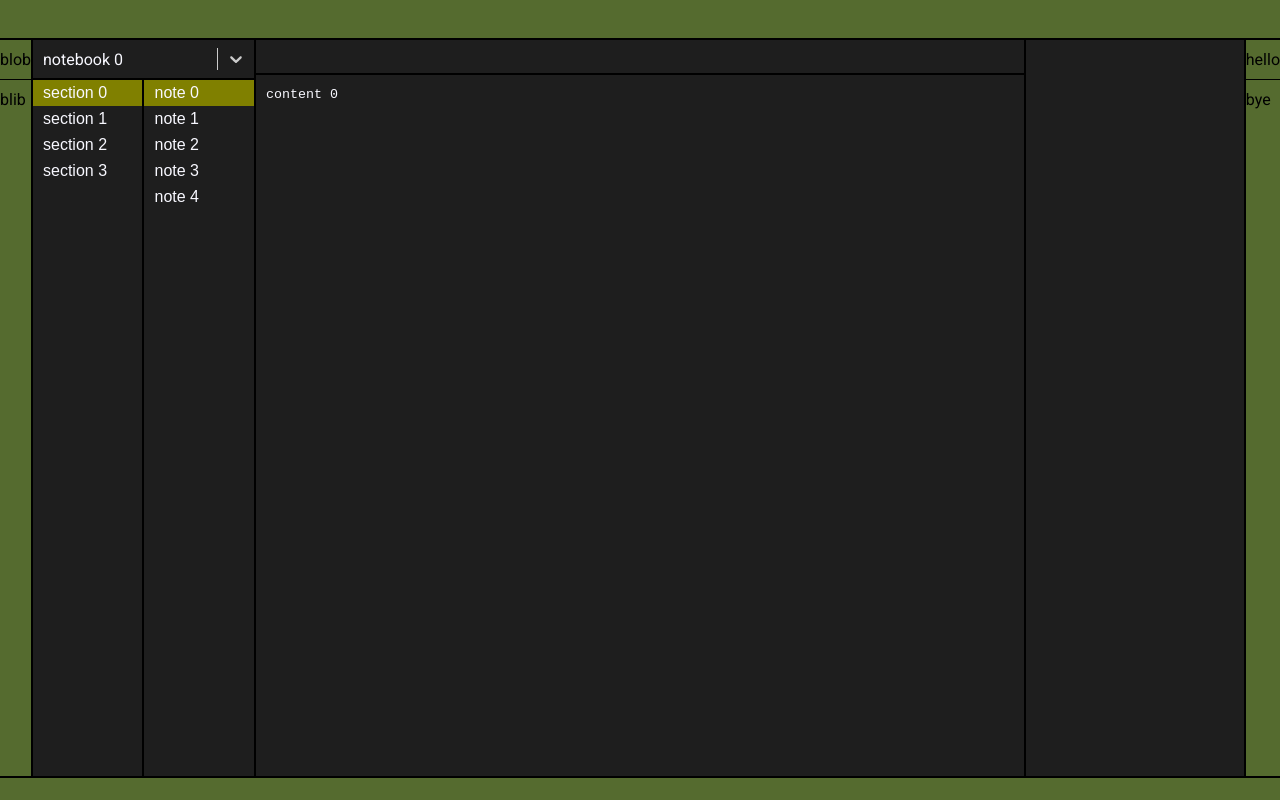
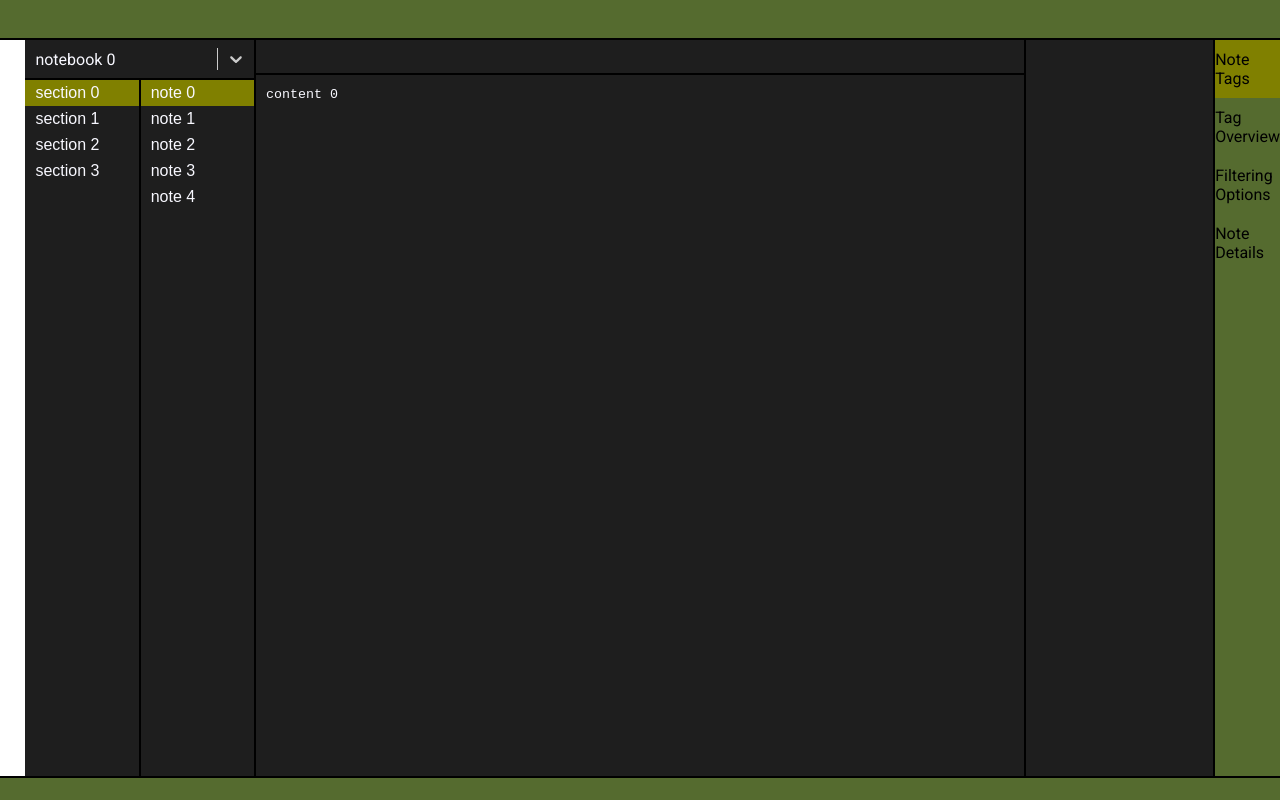
Before and after one commit to stroym/snovy, a React (Create React App) app: page / in a window 1280 px wide. Built offline with nearby package versions, Linux system fonts and the light colour scheme.

Commit message:
attempts to make side menus play nice

```diff
--- a/src/component/layout/Left.tsx
+++ b/src/component/layout/Left.tsx
@@ -4,12 +4,11 @@ import Section from "../../model/Section"
 import Notebook from "../../model/Notebook"
 import List from "../list/List"
 import {OrderedItem} from "../../model/Base"
-import TabMenu, {Orientation} from "../tab_menu/TabMenu"
+import {Orientation} from "../tab_menu/TabMenu"
 import NotebookSelector from "../NotebookSelector"
 import Manager from "../../model/Manager"
 import ContextMenuItem from "../context_menu/ContextMenuItem"
 import Sidebar from "./Sidebar"
-import TabMenuItem from "../tab_menu/TabMenuItem"
 
 export const LeftBar = (props: {
   onActiveNotebookChange: (active: Notebook | undefined) => any,
@@ -30,12 +29,12 @@ export const LeftBar = (props: {
   //TODO autoselect previous item when currently selected is deleted
   return (
     <Sidebar orientation={Orientation.LEFT}
-             tabs={
-               <TabMenu orientation={Orientation.LEFT}>
-                 <TabMenuItem text={"blob"}/>
-                 <TabMenuItem text={"blib"}/>
-               </TabMenu>
-             }
+      // tabs={
+      //   <TabMenu orientation={Orientation.LEFT}>
+      //     <TabMenuItem text={"Notes"}/>
+      //     <TabMenuItem text={"Search"}/>
+      //   </TabMenu>
+      // }
     >
       <NotebookSelector notebooks={props.manager.items} onActiveChange={props.onActiveNotebookChange}/>
       <List<Section> id="snovy-list-section" items={props.activeNotebook?.itemsSortedByOrder} defaultSelection
--- a/src/component/layout/Right.tsx
+++ b/src/component/layout/Right.tsx
@@ -1,4 +1,4 @@
-import React, {useState} from "react"
+import React, {useEffect, useState} from "react"
 import TabMenu, {Orientation} from "../tab_menu/TabMenu"
 import Note from "../../model/Note"
 import Notebook from "../../model/Notebook"
@@ -6,6 +6,7 @@ import Tag from "../../model/Tag"
 import TagDisplay from "../tag/TagDisplay"
 import TabMenuItem from "../tab_menu/TabMenuItem"
 import Sidebar from "./Sidebar"
+import TagManager from "../tag/TagManager"
 
 //intellij-esque side tab switcher:
 // note overview - state, tags
@@ -20,23 +21,38 @@ const SidebarRight = (props: {
   onActiveTagChange: (tag: Tag | undefined) => any
 }) => {
 
-  const [activeTab, setActiveTab] = useState()
+  const [children, setChildren] = useState<Array<React.ReactElement> | React.ReactElement>([])
+
+  const onTabClick = (children: Array<React.ReactElement> | React.ReactElement) => {
+    setChildren(children)
+  }
+
+  useEffect(
+    () => {
+      console.log("blob")
+    }, [props.activeNote]
+  )
 
   return (
     <Sidebar orientation={Orientation.RIGHT}
-             classList={["jel"]}
              tabs={
-               <TabMenu orientation={Orientation.RIGHT}>
-                 <TabMenuItem text={"hello"}/>
-                 <TabMenuItem text={"bye"}/>
+               <TabMenu orientation={Orientation.RIGHT} onClick={onTabClick}>
+                 <TabMenuItem text={"Note Tags"} defaultSelected>
+                   <TagDisplay activeNote={props.activeNote}/>
+                 </TabMenuItem>
+                 <TabMenuItem text={"Tag Overview"}>
+                   <TagManager activeNotebook={props.activeNotebook} activeTag={props.activeTag}
+                               onActiveTagChange={props.onActiveTagChange}
+                   />
+                 </TabMenuItem>
+                 <TabMenuItem text={"Filtering Options"}>
+                 </TabMenuItem>
+                 <TabMenuItem text={"Note Details"}>
+                 </TabMenuItem>
                </TabMenu>
              }
     >
-      <></>
-      <TagDisplay activeNote={props.activeNote}/>
-      {/*<TagManager activeNotebook={props.activeNotebook} activeTag={props.activeTag}*/}
-      {/*            onActiveTagChange={props.onActiveTagChange}*/}
-      {/*/>*/}
+      {children}
     </Sidebar>
   )
 
--- a/src/component/layout/Sidebar.tsx
+++ b/src/component/layout/Sidebar.tsx
@@ -3,8 +3,8 @@ import TabMenu, {Orientation} from "../tab_menu/TabMenu"
 
 const Sidebar = (props: {
   classList?: Array<string>,
-  children: Array<React.ReactElement>,
-  tabs: React.ReactElement<typeof TabMenu>,
+  children: Array<React.ReactElement> | React.ReactElement,
+  tabs?: React.ReactElement<typeof TabMenu>,
   orientation: Orientation.LEFT | Orientation.RIGHT
 }) => {
 
--- a/src/component/tab_menu/TabMenu.tsx
+++ b/src/component/tab_menu/TabMenu.tsx
@@ -1,17 +1,42 @@
-import React from "react"
-import TabMenuItem from "./TabMenuItem"
+import React, {useState} from "react"
+import {TabMenuItemProps} from "./TabMenuItem"
 
 const TabMenu = (props: {
   id?: string,
   orientation: Orientation,
-  children?: Array<React.ReactElement<typeof TabMenuItem>>
+  children: Array<React.ReactElement<TabMenuItemProps>>,
+  onClick?: (children: Array<React.ReactElement> | React.ReactElement) => any
 }) => {
 
+  const [activeTab, setActiveTab] = useState<any>()
+
+  // useEffect(
+  //   () => {
+  //     if (props.children && props.children.length > 0) {
+  //       setActiveTab(props.children[0].props.text)
+  //       props.children[0].props.onClick!(props.children[0].props.children)
+  //     }
+  //   }, [props.children]
+  // )
+
   return (
-    <div id={props.id} className={"snovy-tab-menu_" + props.orientation}>
-      {props.children}
+    <div id={props.id} className={"snovy-tab-menu-" + props.orientation}>
+      {appendToChildren(props.children)}
     </div>
   )
+
+  function appendToChildren(children: Array<React.ReactElement<TabMenuItemProps>>) {
+    return React.Children.map(children, (child) => {
+      let temp = child.props.onClick ? child : React.cloneElement(child, {
+        onClick: () => {
+          setActiveTab(child.props.text)
+          props.onClick ? props.onClick(child.props.children) : null
+        }
+      })
+
+      return React.cloneElement(temp, {active: temp.props.text == activeTab})
+    })
+  }
 
 }
 
--- a/src/component/tab_menu/TabMenuItem.tsx
+++ b/src/component/tab_menu/TabMenuItem.tsx
@@ -1,12 +1,28 @@
-import React from "react"
+import React, {useEffect} from "react"
 
-const TabMenuItem = (props: {
+export type TabMenuItemProps = {
   id?: string,
-  text: string
-}) => {
+  text: string,
+  children: Array<React.ReactElement> | React.ReactElement
+  onClick?: (children: Array<React.ReactElement> | React.ReactElement) => any,
+  active?: boolean,
+  defaultSelected?: boolean
+}
+
+const TabMenuItem = (props: TabMenuItemProps) => {
+
+  useEffect(
+    () => {
+      if (props.defaultSelected && props.onClick) {
+        props.onClick(props.children!)
+      }
+    }, []
+  )
 
   return (
-    <div id={props.id} className={"snovy-tab-menu-item"}>
+    <div id={props.id} className={"snovy-tab-menu-item".concat(props.active ? " active" : "")}
+         onClick={() => {props.onClick ? props.onClick(props.children!) : []}}
+    >
       {props.text}
     </div>
   )
--- a/src/component/tag/TagDisplay.tsx
+++ b/src/component/tag/TagDisplay.tsx
@@ -1,4 +1,4 @@
-import React, {useState} from "react"
+import React, {useEffect, useState} from "react"
 import Tag from "../../model/Tag"
 import TagItem from "./TagItem"
 import Note from "../../model/Note"
@@ -13,6 +13,12 @@ const TagDisplay = (props: {
 
   //TODO find a better way to update this component
   const [updated, setUpdated] = useState<number>()
+
+  useEffect(
+    () => {
+      console.log(props.activeNote)
+    }, [props.activeNote]
+  )
 
   const onRemove = (tag: Tag) => {
     setUpdated(tag.id)
--- a/src/style/common/tab-menu.scss
+++ b/src/style/common/tab-menu.scss
@@ -15,18 +15,17 @@
   align-items: center;
   padding: 10px 0;
   cursor: default;
-  border-top: $border-thin;
 
   &:hover {
     background-color: rgba(0, 0, 0, 0.1);
   }
 
-  &:first-child {
-    border-top: unset;
+  &.active {
+    background-color: $colour-active;
   }
 }
 
-.snovy-tab-menu_left {
+.snovy-tab-menu-left {
   @extend .snovy-tab-menu;
   border-right: $border;
 
@@ -35,7 +34,7 @@
   }
 }
 
-.snovy-tab-menu_right {
+.snovy-tab-menu-right {
   @extend .snovy-tab-menu;
   border-left: $border;
 
```
